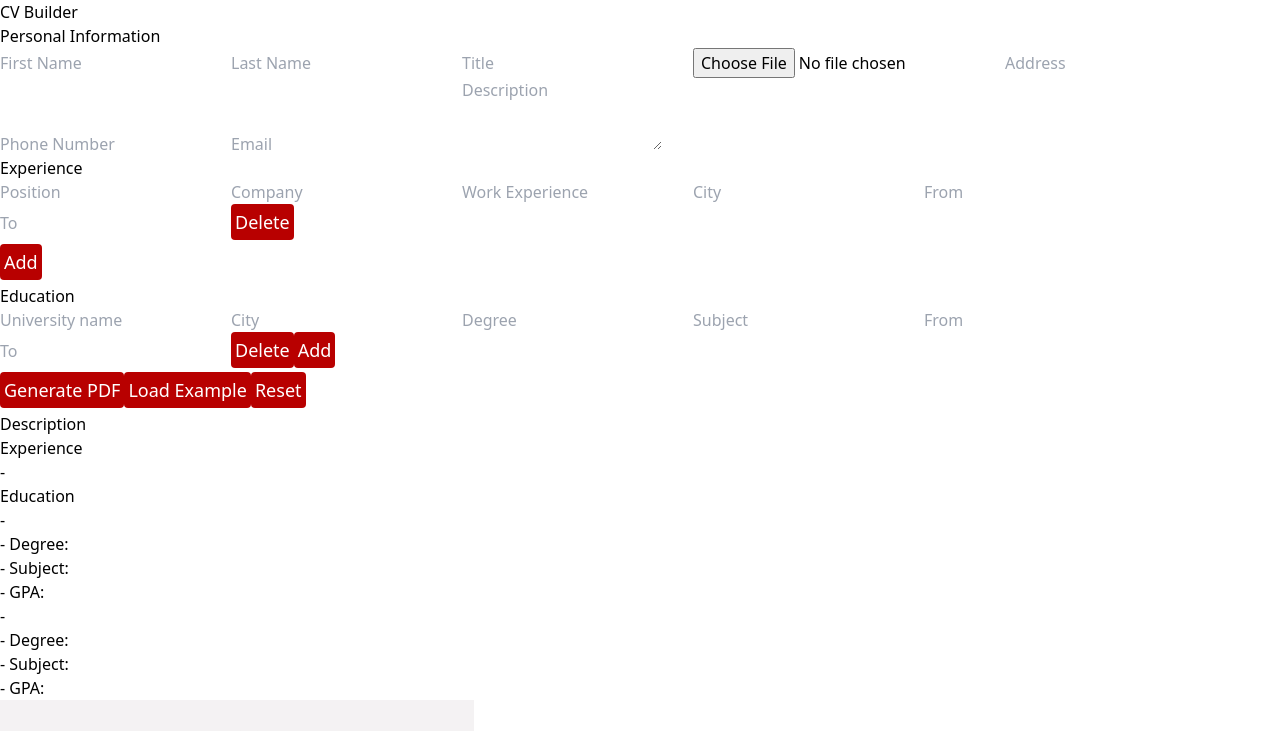
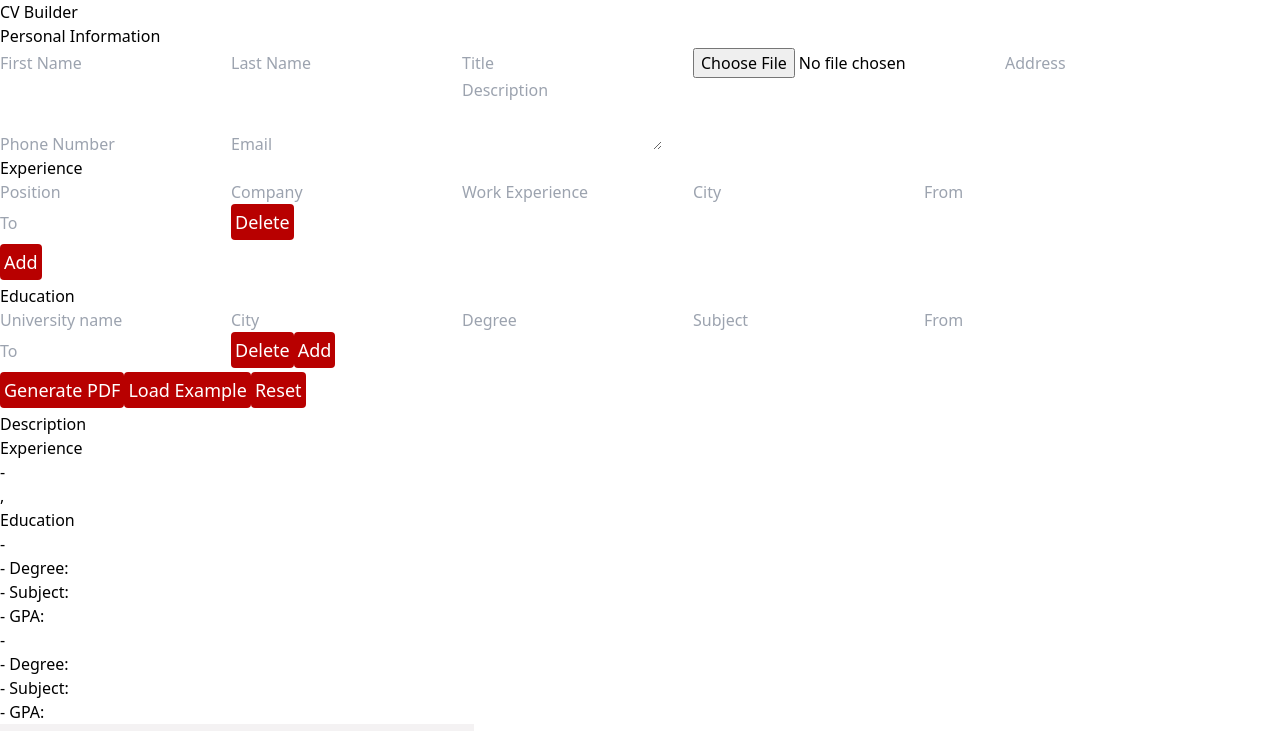
Before and after one commit to nikhilpelne20/Cv-Application-v1, a React (Vite) app: page / in a window 1280 px wide. Shown: the top 731 px of the page. Built offline with nearby package versions, Linux system fonts and the light colour scheme.

Commit message:
render the experience in cv preview

```diff
--- a/src/components/CVPreview/Content.jsx
+++ b/src/components/CVPreview/Content.jsx
@@ -10,10 +10,9 @@ export default function Content({experienceInfo}) {
       <div>
         <Title title="Description" />
         <p>
-          {experienceInfo[0].position}
         </p>
       </div>
-      <ExperienceItem />
+      <ExperienceItem experience={experienceInfo}/>
       <EducationItem />
     </div>
   );
--- a/src/components/CVPreview/ExperienceItem.jsx
+++ b/src/components/CVPreview/ExperienceItem.jsx
@@ -1,23 +1,28 @@
 import React from "react";
 import Title from "../Utils/Title";
 
-export default function ExperienceItem() {
+export default function ExperienceItem({ experience }) {
+  const experienceItems = experience.map((exp) => {
+    return (
+      <div className="flex gap-10" key={exp.id}>
+        <div className="flex">
+          <p>{exp.from}</p>
+          <span>-</span>
+          <p>{exp.to}</p>
+        </div>
+        <div>
+          <p>
+            {exp.position} <span className="font-bold">{exp.company}</span>
+          </p>
+          <p>{exp.workExperience},{exp.city}</p>
+        </div>
+      </div>
+    );
+  });
   return (
     <div>
       <Title title="Experience" />
-      <div className="flex gap-10">
-        <div className="flex">
-          <p></p>
-          <span>-</span>
-          <p></p>
-        </div>
-        <div>
-          <p><span className="font-bold" ></span> </p>
-          <p>
-            <span></span>
-          </p>
-        </div>
-      </div>
+      {experienceItems}
     </div>
   );
 }
```
